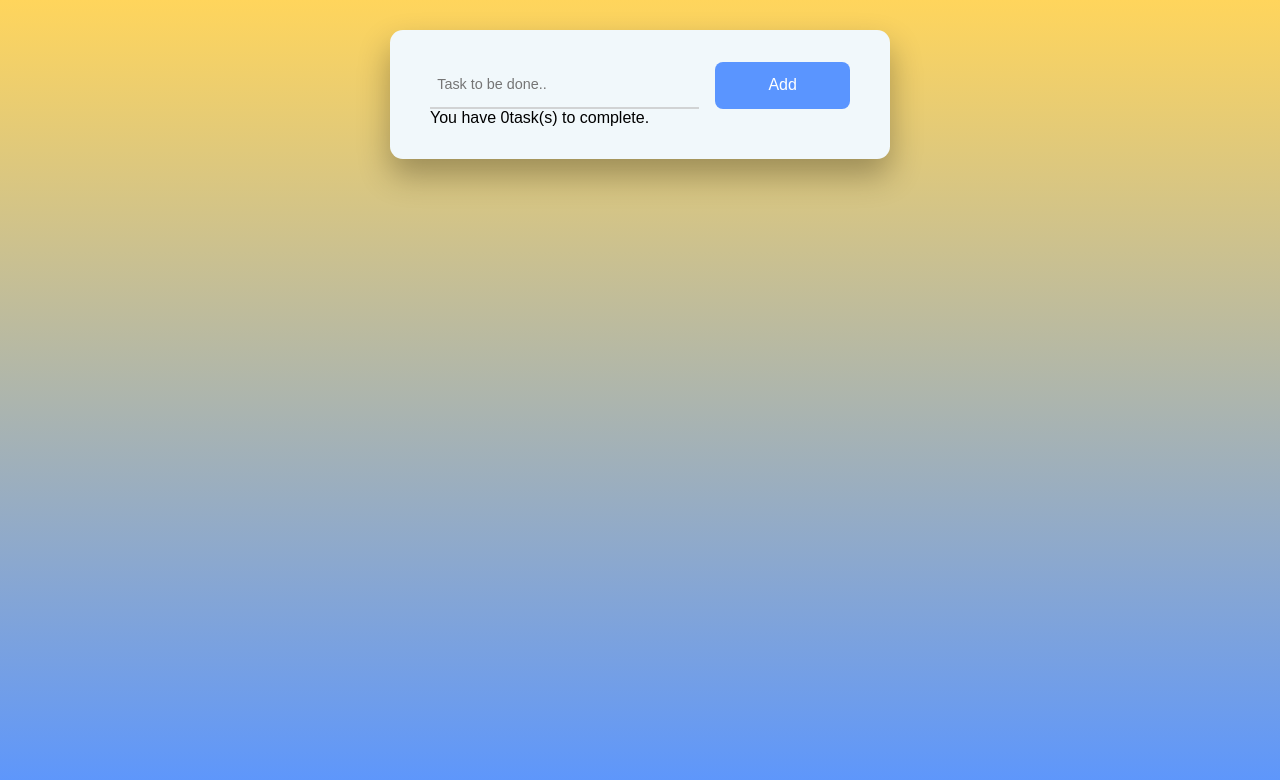
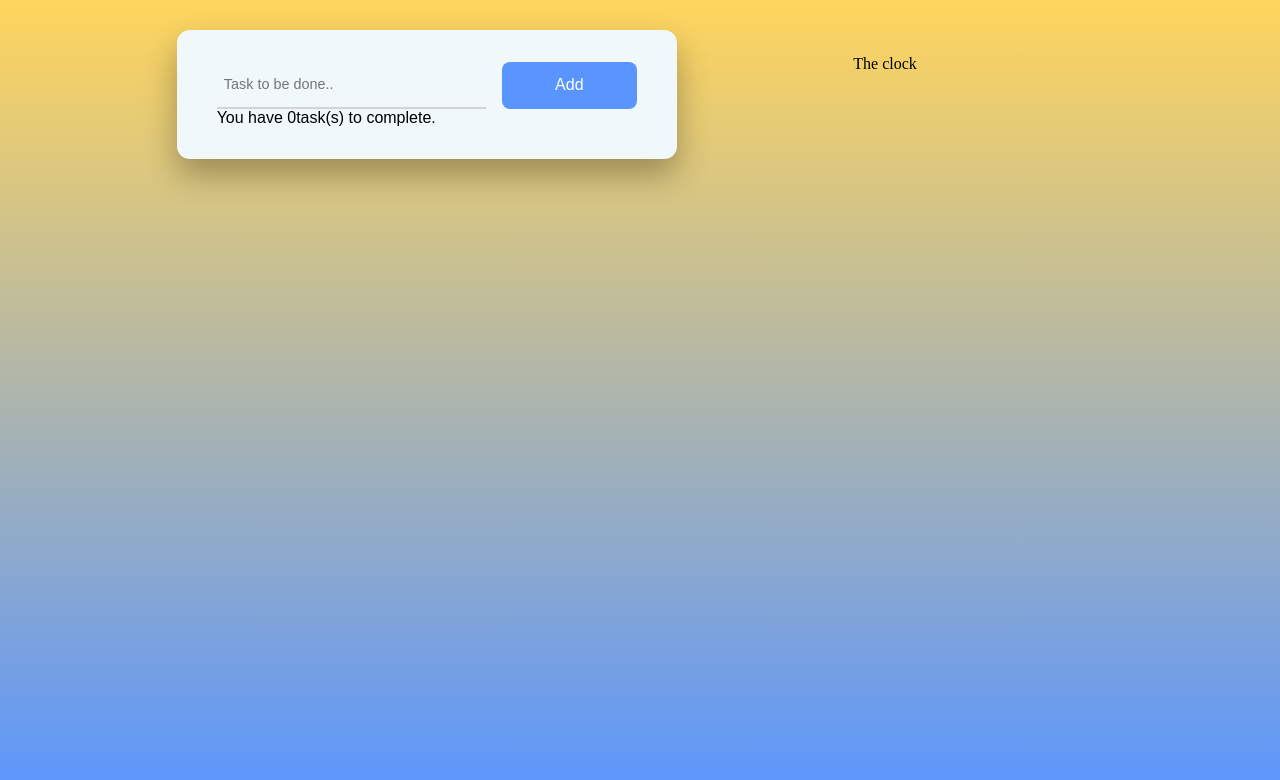
Before and after one commit to mandibchaulagain/To-Do-App, a plain HTML site: page index.html in a window 1280 px wide. Drawn offline with Linux system fonts and the light colour scheme.

Commit message:
adding space for the clock and changed up a few css

```diff
--- a/index.html
+++ b/index.html
@@ -7,6 +7,7 @@
     <title>To Do App</title>
 </head>
 <body>
+    <div class = "Gcontainer">
         <div class="app">
             <div class="container">
                 <div id="wrapper">
@@ -21,6 +22,10 @@
             </div>
             <p id="error">Input cannot be empty.</p>
         </div>
+        <div = "stopWatch">
+            <p>The clock</p>
+        </div>
+    </div>
 
 </body>
 </html>
--- a/style.css
+++ b/style.css
@@ -7,14 +7,27 @@ body{
     height: 100vh;
     background: linear-gradient(#ffd55c,#5a95ff);/*removing the 50% from here has made the color mix*/
 }
+.Gcontainer{
+    display: grid;
+    grid-template-columns: 8fr 4fr;
+    justify-content: center;
+    align-items: center;
+}
 .app{
+
     font-family: sans-serif;
     width: min(95vw,31.25em);
-    position: absolute;
+    position: relative;
     margin: auto;
     left: 0;
     right: 0;
     top: 1.875em;
+
+}
+.stopWatch{
+    position: relative;
+
+
 }
 .container{
     padding: 2em 2.5em;
```
Lines whose indentation alone changed are shown as unchanged.
